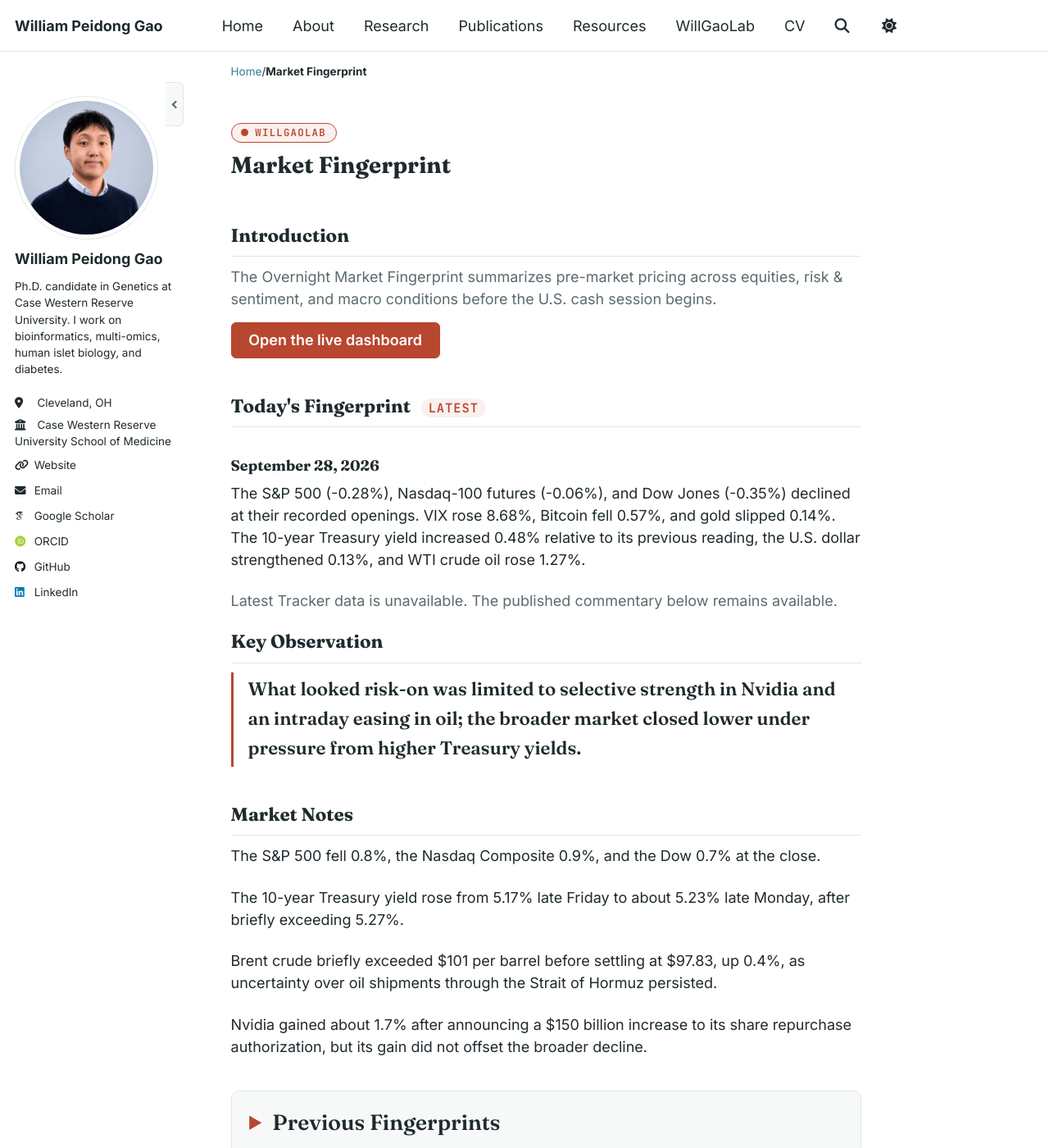
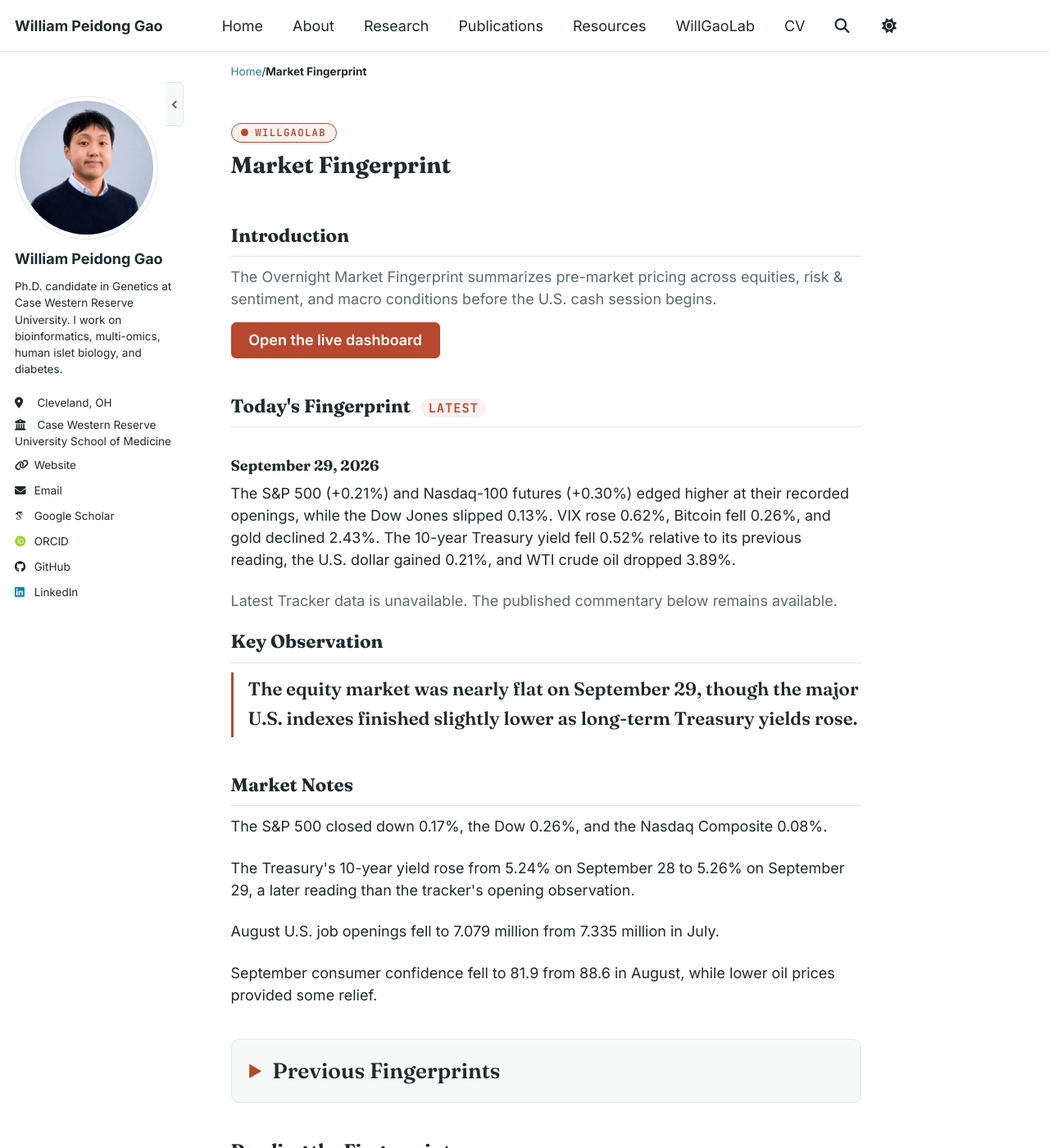
Before and after one commit to PeidongGao/WilliamGaoWeb, a Jekyll site: the page built from _pages/market-fingerprint.md, in a window 1280 px wide and 1400 px high. Shown: the whole window at 82% size. Built offline with Jekyll 4.4.1, drawn with Linux system fonts in a browser that asks for light colours; some web fonts are replaced.

Commit message:
Add September 29 market commentary

```diff
--- a/_data/market_commentary.yml
+++ b/_data/market_commentary.yml
@@ -1,3 +1,12 @@
+- date: "2026-09-29"
+  summary: "The S&P 500 (+0.21%) and Nasdaq-100 futures (+0.30%) edged higher at their recorded openings, while the Dow Jones slipped 0.13%. VIX rose 0.62%, Bitcoin fell 0.26%, and gold declined 2.43%. The 10-year Treasury yield fell 0.52% relative to its previous reading, the U.S. dollar gained 0.21%, and WTI crude oil dropped 3.89%."
+  key_observation: "The equity market was nearly flat on September 29, though the major U.S. indexes finished slightly lower as long-term Treasury yields rose."
+  market_notes:
+    - "The S&P 500 closed down 0.17%, the Dow 0.26%, and the Nasdaq Composite 0.08%."
+    - "The Treasury's 10-year yield rose from 5.24% on September 28 to 5.26% on September 29, a later reading than the tracker's opening observation."
+    - "August U.S. job openings fell to 7.079 million from 7.335 million in July."
+    - "September consumer confidence fell to 81.9 from 88.6 in August, while lower oil prices provided some relief."
+
 - date: "2026-09-28"
   summary: "The S&P 500 (-0.28%), Nasdaq-100 futures (-0.06%), and Dow Jones (-0.35%) declined at their recorded openings. VIX rose 8.68%, Bitcoin fell 0.57%, and gold slipped 0.14%. The 10-year Treasury yield increased 0.48% relative to its previous reading, the U.S. dollar strengthened 0.13%, and WTI crude oil rose 1.27%."
   key_observation: "What looked risk-on was limited to selective strength in Nvidia and an intraday easing in oil; the broader market closed lower under pressure from higher Treasury yields."
```
